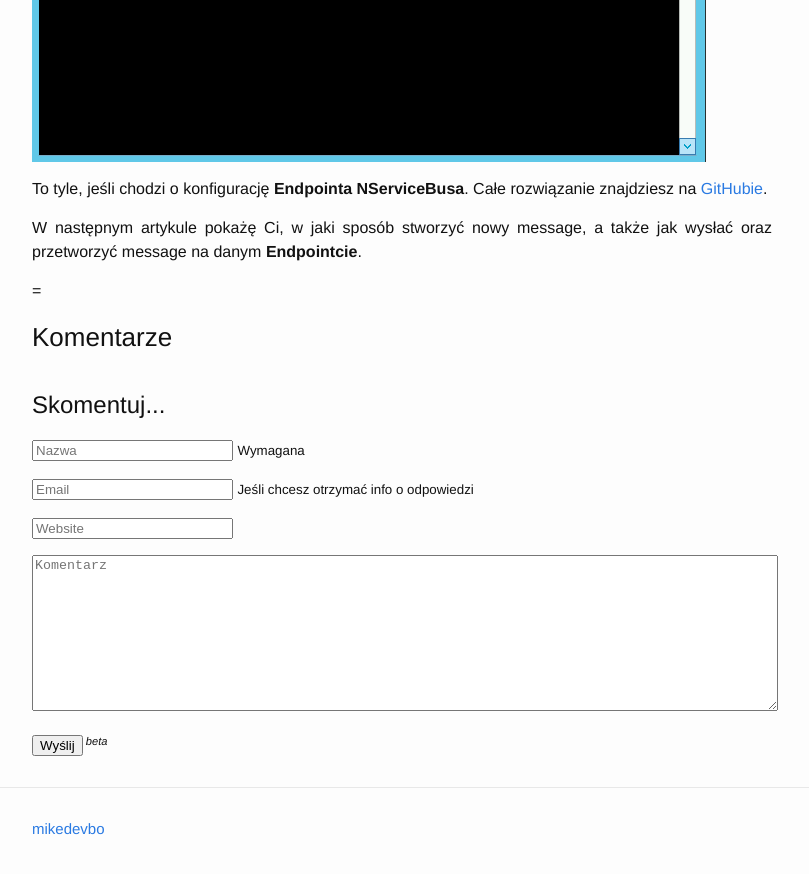
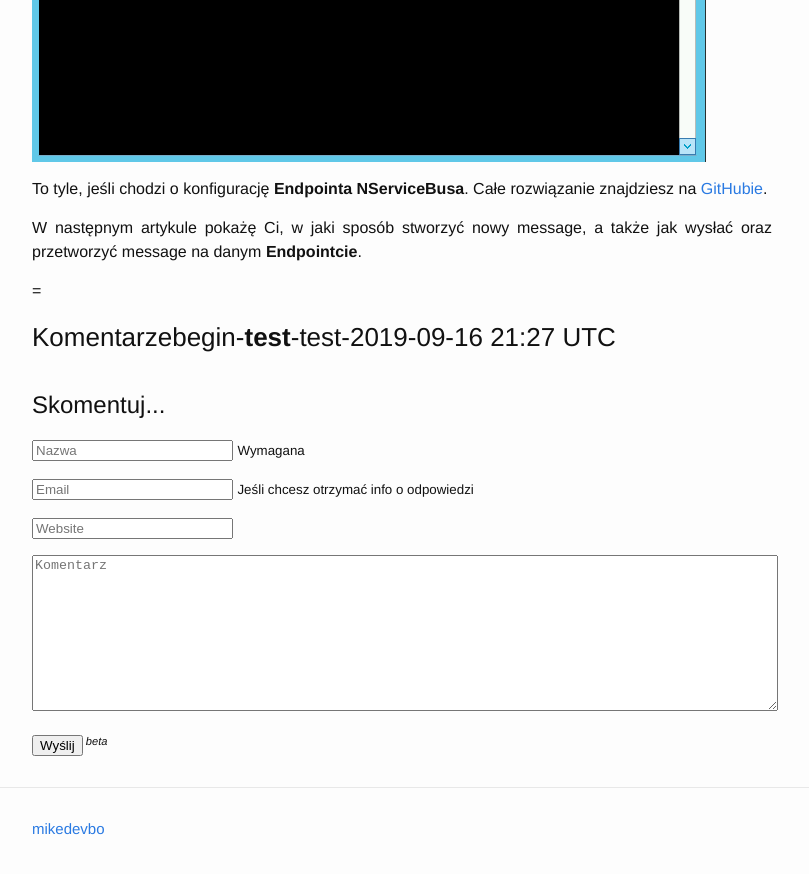
Before and after one commit to mikedevbo/mikedevbo.github.io, a Jekyll site: the page built from _posts/2019-09-16-fsharp-nservicebus-practical-guide-endpoint-configuration.md, in a window 1280 px wide and 900 px high, scrolled down 6929 px. Shown: the top 874 px of the window, without its empty margins (238-1047 px from the left). Built offline with Jekyll 4.4.1, drawn with Linux system fonts in a browser that asks for light colours.

Commit message:
add comment

```diff
--- a/_posts/2019-09-16-fsharp-nservicebus-practical-guide-endpoint-configuration.md
+++ b/_posts/2019-09-16-fsharp-nservicebus-practical-guide-endpoint-configuration.md
@@ -261,4 +261,4 @@ W następnym artykule pokażę Ci, w jaki sposób stworzyć nowy message, a tak
 
 {{ site.mark_post_as_end }}
 
-### {{ site.comments }}
+### {{ site.comments }}begin-**test**-test-2019-09-16 21:27 UTC
```
